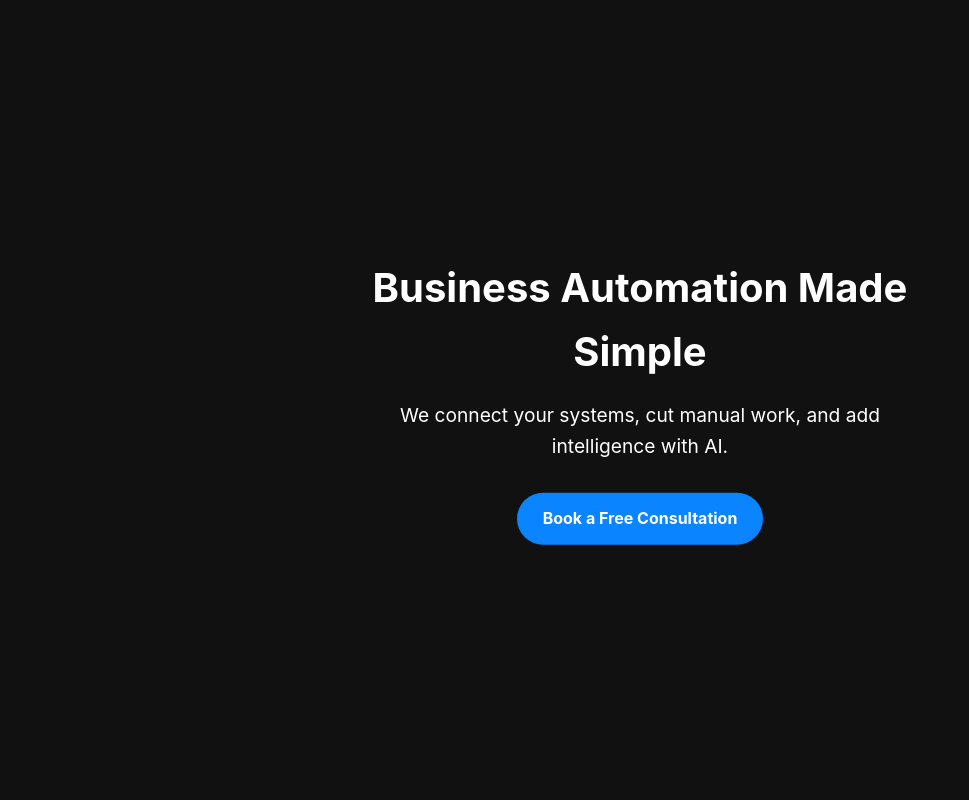
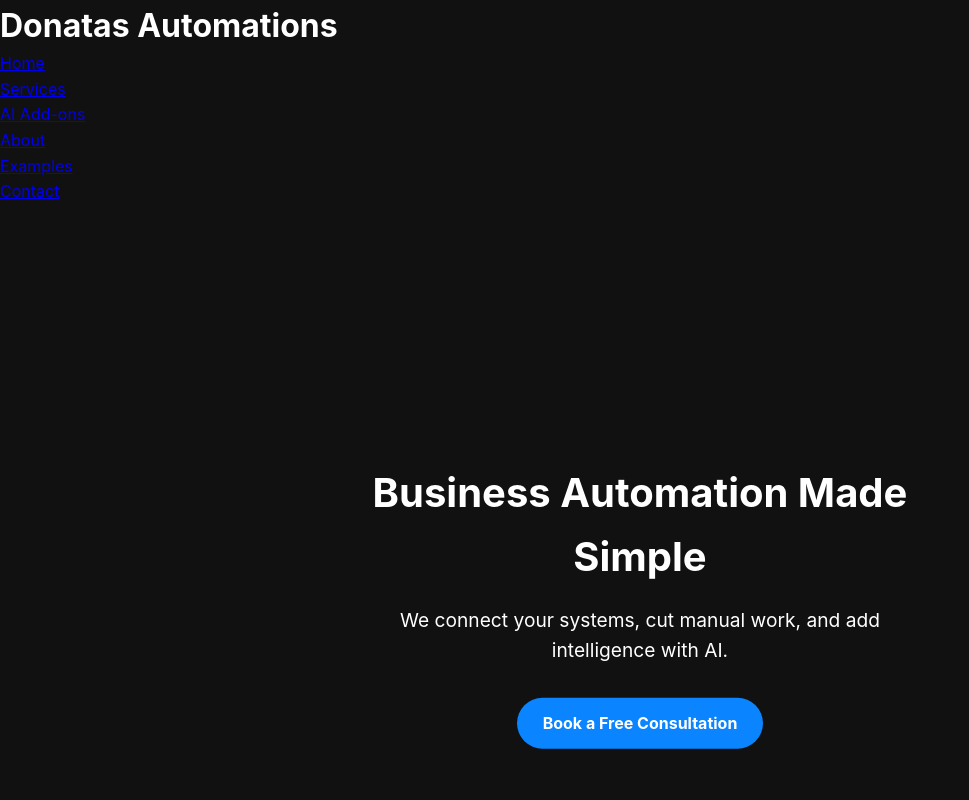
Before and after one commit to Donatas333/Website-101, a plain HTML site: page index.html in a window 1280 px wide. Shown: the top 800 px of the page, without its empty margins (0-969 px from the left). Drawn offline with nearby package versions, Linux system fonts and the light colour scheme.

Commit message:
Update index.html

```diff
--- a/index.html
+++ b/index.html
@@ -7,6 +7,21 @@
   <link rel="stylesheet" href="css/style.css" />
 </head>
 <body>
+  <header class="navbar">
+  <div class="container">
+    <h1 class="logo">Donatas Automations</h1>
+    <nav>
+      <ul class="nav-links">
+        <li><a href="index.html">Home</a></li>
+        <li><a href="services.html">Services</a></li>
+        <li><a href="ai.html">AI Add-ons</a></li>
+        <li><a href="about.html">About</a></li>
+        <li><a href="cases.html">Examples</a></li>
+        <li><a href="contact.html">Contact</a></li>
+      </ul>
+    </nav>
+  </div>
+</header>
   <!-- Hero Section -->
   <section id="hero">
     <canvas id="hero-canvas"></canvas>
```
